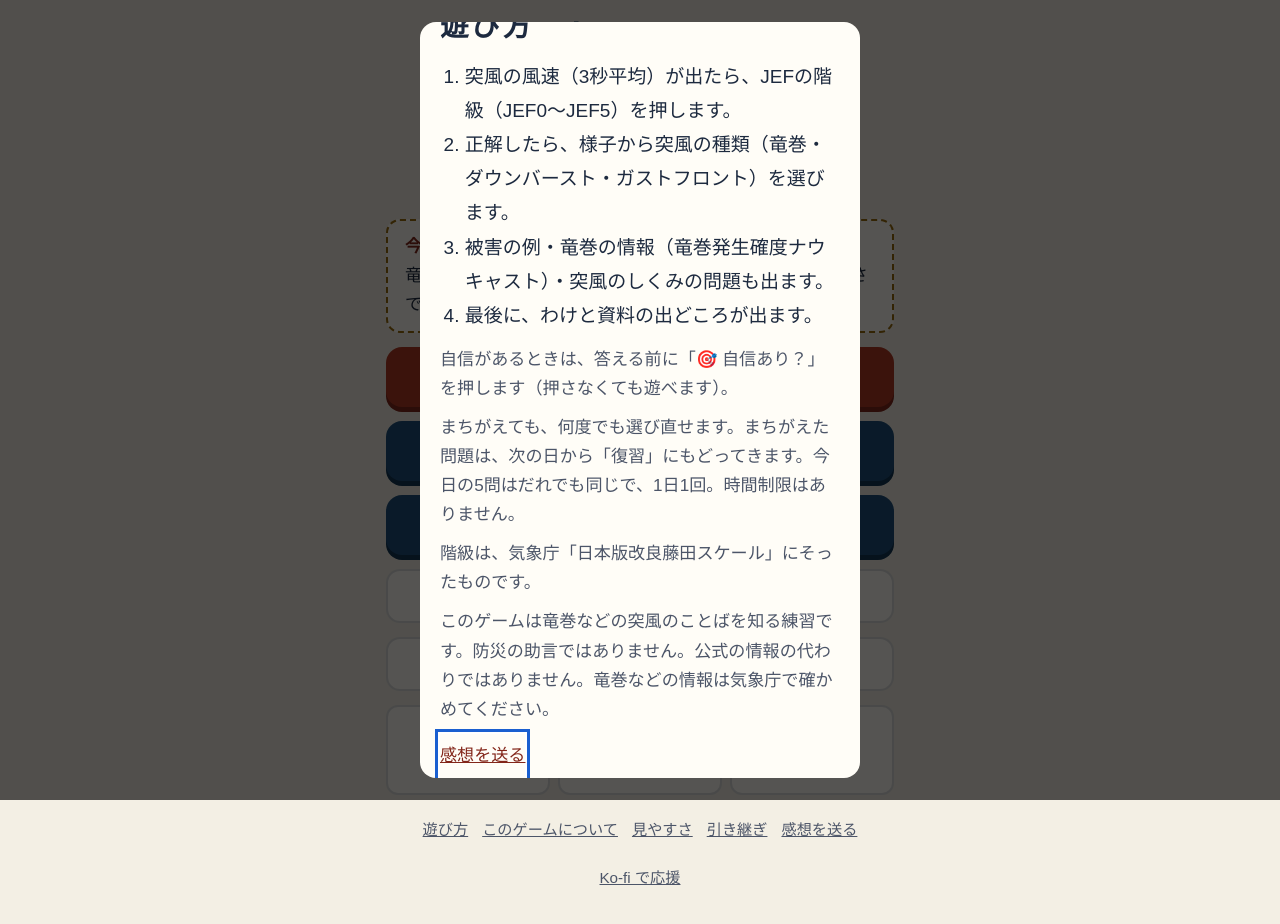
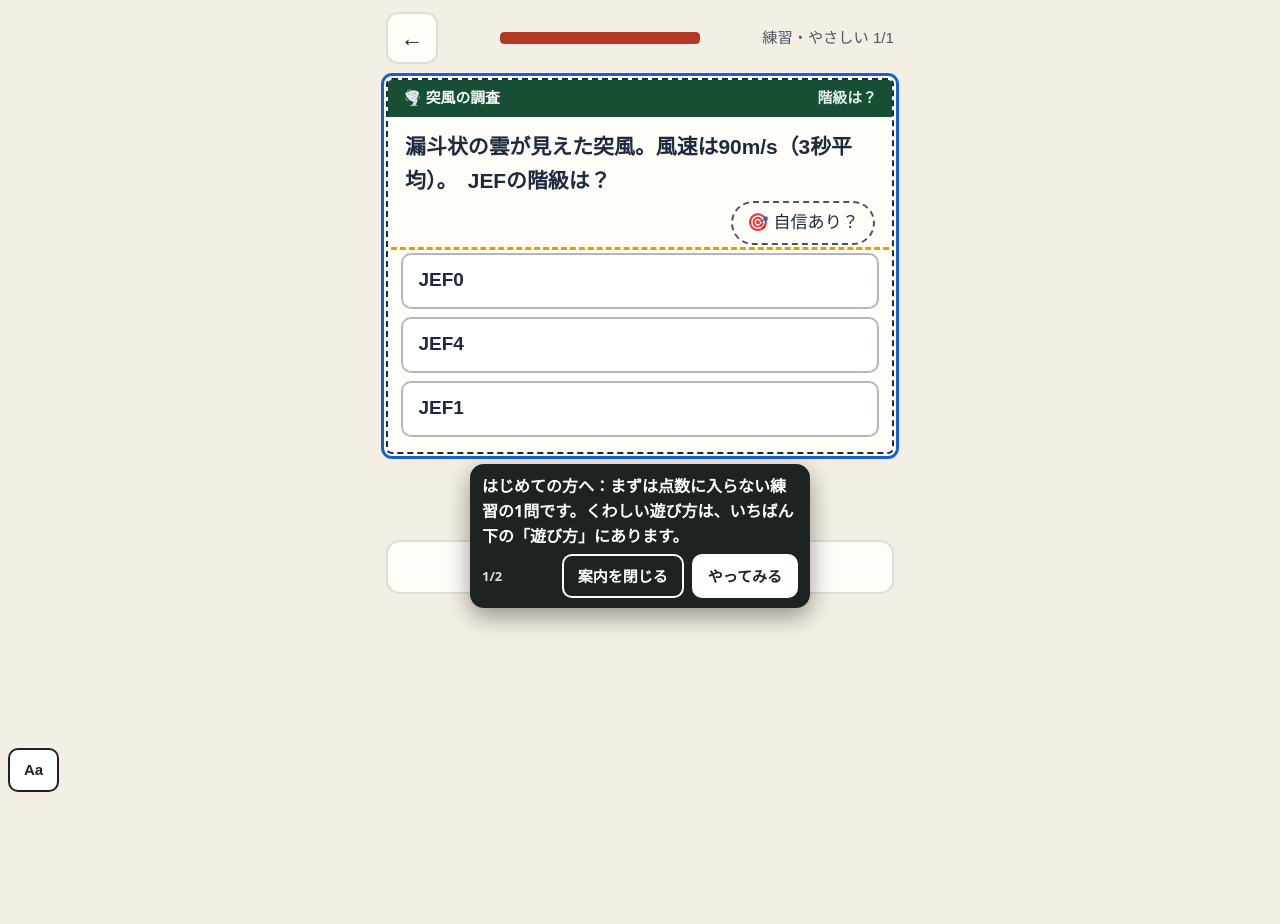
Before and after one commit to satou-aaaaa/toppu-yomi, a plain HTML site: page index.html in a window 1280 px wide. After the commit the page ends 800 px from the top, so only its background shows below. Drawn offline with Linux system fonts and the light colour scheme; a web font is replaced by a local one.

Commit message:
ひな形の共通部品を写す（shared-workflows 67f7985） (#5)
Co-authored-by: template-sync <41898283+github-actions[bot]@users.noreply.github.com>

```diff
--- a/index.html
+++ b/index.html
@@ -346,7 +346,8 @@ html.a11y-say body{padding-bottom:calc(64px + env(safe-area-inset-bottom,0px))!i
 //      （incidents/2026-11-21-hand-copied-helpers-drift.md）。
 //      あわせて、はじめて遊ぶ人への案内（吹き出し Core.coach）を足した。長い「遊び方」の窓の代わりに、練習の1問を遊びながら
 //      その場で一言ずつ教える（NN/g「Mobile Instructional Overlays」・Andersen ほか CHI 2012「The Impact of Tutorials on Games of Varying Complexity」）。
-//   3: 2026-11-22 吹き出しを出しているあいだ 0.4 秒ごとに場所を測り直す（古い場所に残って押す所を隠すことがあった）。ボタンの字を「案内を閉じる」に
+//   3: 2026-11-22 吹き出しを出しているあいだ 0.4 秒ごとに場所を測り直す（古い場所に残って押す所を隠すことがあった）。ボタンの字を「案内を閉じる」に。
+//      段の wait（その所が出るまで待つ）を足した。全ゲームの「はじめての練習」を sync-template の migrateFirstPlay が足すため
 //   2: 2026-11-22 感想フォームのゲーム名を、渡さなければ題（<title>）から入れる。sync-template が全ゲームを game-core に切り替える（migrateCore）ため
 // 決まり: 外へ通信しない。ゲームの関数の名前（toast・buzz など）は上書きしない（Core.toast などで呼ぶ）。
 (function () {
@@ -432,6 +433,7 @@ html.a11y-say body{padding-bottom:calc(64px + env(safe-area-inset-bottom,0px))!i
   //   sel   …… 吹き出しを付ける所。まだ画面に無いあいだは待つ（ゲームが画面を作り直しても付け直す）
   //   until …… その所が画面に出たら次へ進む（答えた・正解した など）。無ければ sel を押したら次へ
   //   button …… 押すと次へ進むボタンの字（読むだけの吹き出し）
+  //   wait  …… その所が画面に出るまで、この吹き出しは出さずに待つ（答えたあとにだけ「次へ」を指す など）
   //   pos   …… "below"（既定）か "above"。その側に場所が無ければ、ページを少し動かして場所を空ける（読む所を隠さないため）
   // 吹き出しは押す所を隠さない（上か下の空いたほうに出す）。「案内を閉じる」と Esc でいつでもやめられる。
   const coach = (() => {
@@ -466,7 +468,7 @@ html.a11y-say body{padding-bottom:calc(64px + env(safe-area-inset-bottom,0px))!i
       while (steps && i < steps.length && steps[i].until && find(steps[i].until)) i++;
       if (!steps) return;
       if (i >= steps.length) return stop(true);
-      const st = steps[i], el = find(st.sel);
+      const st = steps[i], el = st.wait && !find(st.wait) ? null : find(st.sel);
       if (!el) { box.hidden = true; mark(null); return; }
       box.hidden = false; mark(el);
       const fresh = shown !== i;
@@ -939,7 +941,7 @@ function home() {
   $("go-cal").onclick = () => cal();
   $("go-ach").onclick = achView;
   bindFooter();
-  if (!s.tut) openHow();
+  if (!s.tut) firstPlay();
 }
 function practiceMenu() {
   app.innerHTML = `<header><button class="icon" id="back" aria-label="もどる">←</button><h1>練習<small>今日の記録には入りません（まなび帳には載ります）</small></h1></header>
@@ -950,6 +952,27 @@ function practiceMenu() {
   document.querySelectorAll(".lv button").forEach((b) => (b.onclick = () => startRun("p", +b.dataset.t)));
   bindFooter(); toTop();
 }
+// first-play:begin（shared-workflows の scripts/sync-template.mjs が足した。直すときはひな形を直す）
+// はじめての人：長い「遊び方」の窓を出さず、点数に入らない練習の1問を遊びながら、吹き出しで一言ずつ教える（game-core の Core.coach）。
+// 「見た」は始めたその場で残す（途中でやめても、次からはふつうに始まる。くわしい遊び方はいつでもいちばん下の「遊び方」から）
+const FIRST_STEPS = [
+  { sel: "#choices", button: "やってみる", text: "はじめての方へ：まずは点数に入らない練習の1問です。くわしい遊び方は、いちばん下の「遊び方」にあります。" },
+  { sel: "#next", wait: ".verdict", text: "できました。わけを読んだら、ここを押して進みます。" },
+];
+function firstPlay() {
+  save((s) => { s.tut = true; });
+  // 練習の入り口を開いて、いちばん上（いちばんやさしい）を押す。無ければ前の形（遊び方の窓）にもどす
+  practiceMenu();
+  const b = document.querySelector(".lv button");
+  if (!window.Core || !Core.coach || !b) { home(); return openHow(); }
+  b.click();
+  // 練習は1問だけにする（数を減らしてから描き直す）
+  save((s) => { const r = s.runs && s.runs.p; if (r && Array.isArray(r.list)) r.list = r.list.slice(0, 1); });
+  play();
+  // 案内を閉じた（Esc も）ら、1問の練習の途中経過を残さずにホームへ（ふだんの練習の「続きから」を出さない）
+  Core.coach.start(FIRST_STEPS, { home, onEnd: (done) => { if (done === false) { save((s) => { const r = s.runs && s.runs.p; if (r && !(r.res || []).length) delete s.runs.p; }); home(); } } });
+}
+// first-play:end
 function startRun(mode, opt) {
   const k = todayKey(); let ng = false;
   save((s) => {
```
Also changed, not shown: qa/run.mjs (+6 -5 lines).
